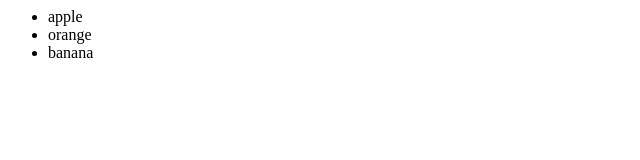
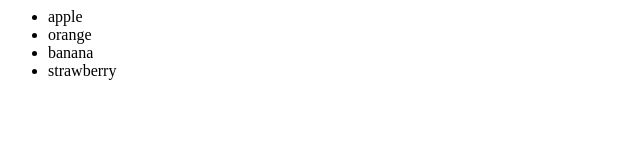
Before and after one commit to rascalowa/obora, a plain HTML site: page index3.html in a window 1280 px wide. Shown: the full height of the page, 0-640 px from the left. Drawn offline with Linux system fonts and the light colour scheme.

Commit message:
added strawberry

```diff
--- a/index3.html
+++ b/index3.html
@@ -4,6 +4,7 @@
 			<li>apple</li>
 			<li>orange</li>
 			<li>banana</li>
+			<li>strawberry</li>
 		</ul>
 	</body>
 </html>
```
